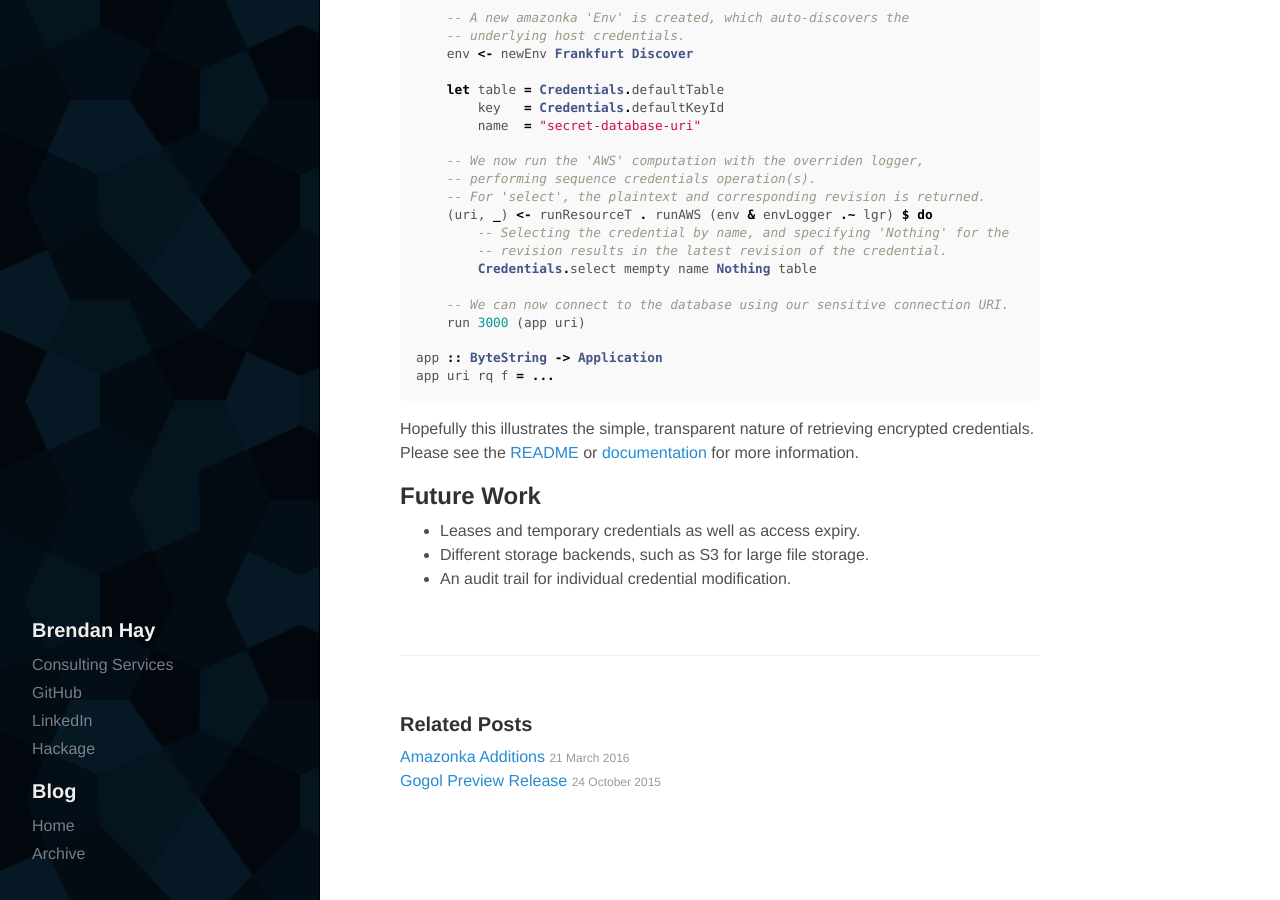
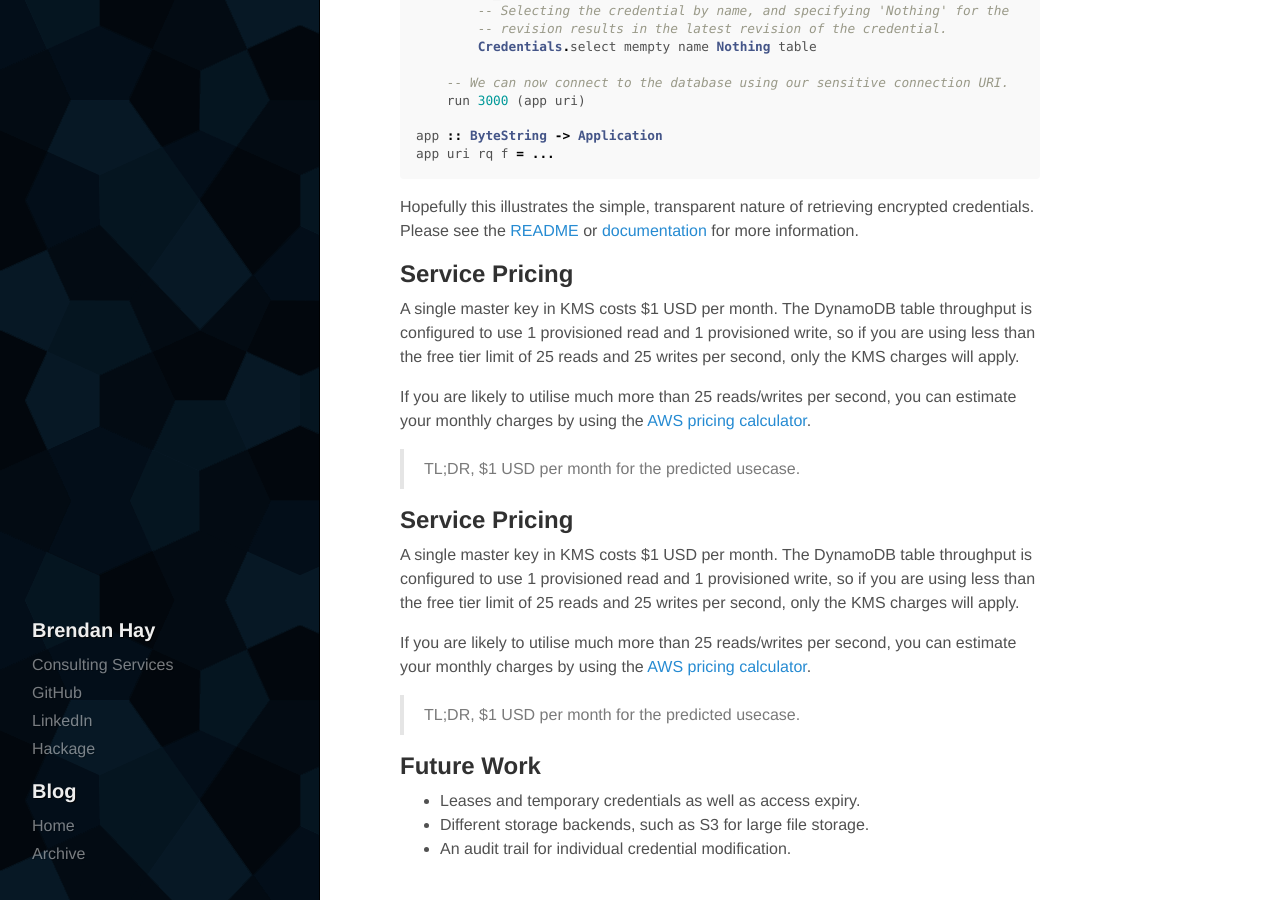
Before and after one commit to brendanhay/brendanhay.github.io, a Jekyll site: the page built from _posts/2016-08-08-credentials.md, in a window 1280 px wide and 900 px high, scrolled down 7479 px. Built offline with Jekyll 4.4.1, drawn with Linux system fonts in a browser that asks for light colours; some of the changed text lies outside the part shown.

Commit message:
Ordering

```diff
--- a/_posts/2016-08-08-credentials.md
+++ b/_posts/2016-08-08-credentials.md
@@ -398,6 +385,32 @@ credentials. Please see the [README](https://github.com/brendanhay/credentials)
 information.
 
 
+## Service Pricing
+
+A single master key in KMS costs $1 USD per month. The DynamoDB table throughput
+is configured to use 1 provisioned read and 1 provisioned write, so if you are using
+less than the free tier limit of 25 reads and 25 writes per second, only the KMS
+charges will apply.
+
+If you are likely to utilise much more than 25 reads/writes per second, you
+can estimate your monthly charges by using the [AWS pricing calculator](http://calculator.s3.amazonaws.com/index.html#s=DYNAMODB).
+
+> TL;DR, $1 USD per month for the predicted usecase.
+
+
+## Service Pricing
+
+A single master key in KMS costs $1 USD per month. The DynamoDB table throughput
+is configured to use 1 provisioned read and 1 provisioned write, so if you are using
+less than the free tier limit of 25 reads and 25 writes per second, only the KMS
+charges will apply.
+
+If you are likely to utilise much more than 25 reads/writes per second, you
+can estimate your monthly charges by using the [AWS pricing calculator](http://calculator.s3.amazonaws.com/index.html#s=DYNAMODB).
+
+> TL;DR, $1 USD per month for the predicted usecase.
+
+
 ## Future Work
 
 * Leases and temporary credentials as well as access expiry.
```
Also changed, not shown: other parts of _posts/2016-08-08-credentials.md (+0 -13 lines).
